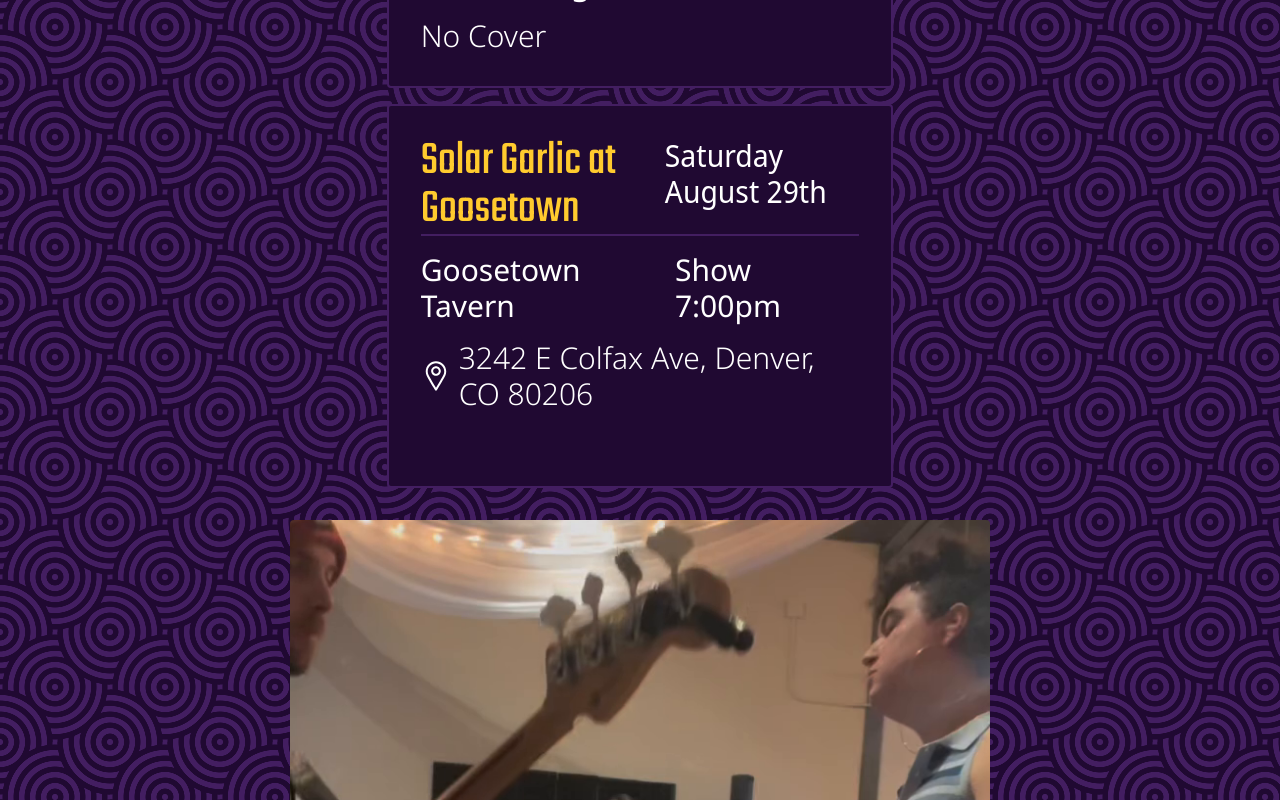
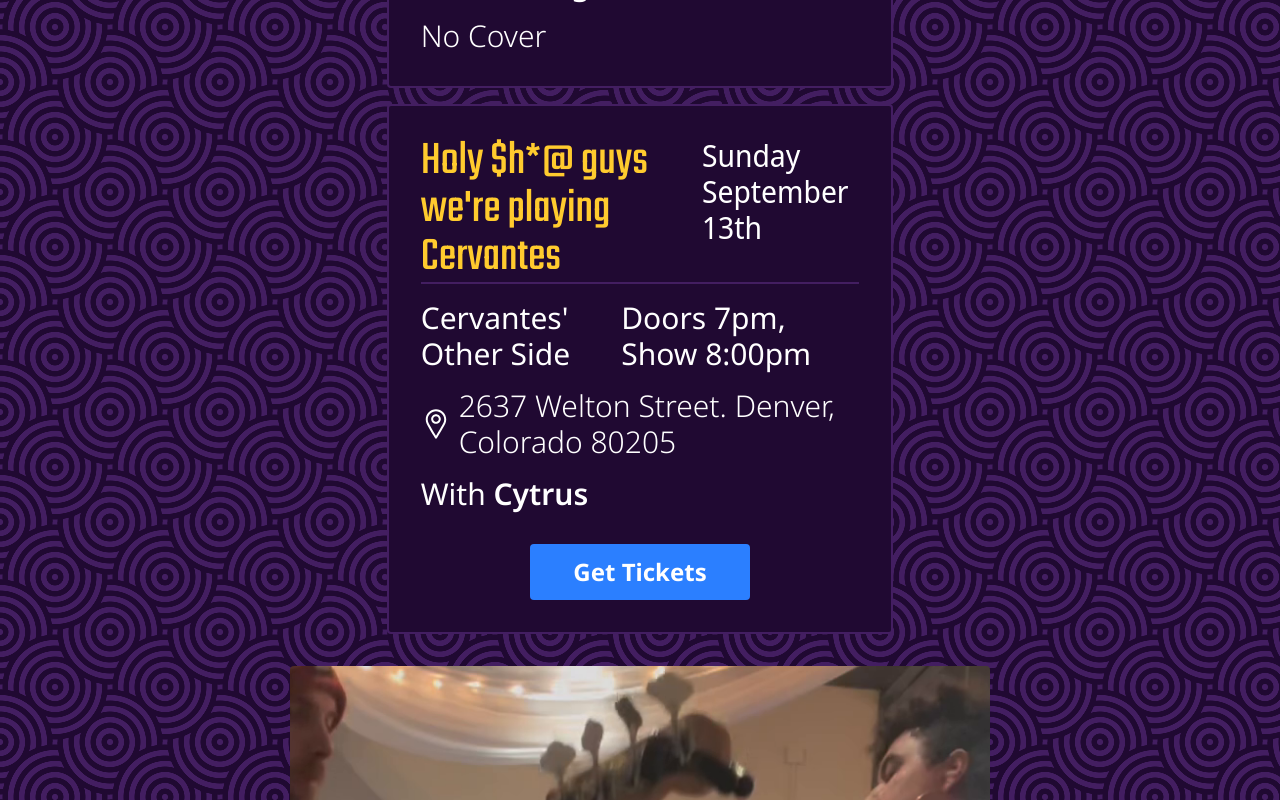
Before and after one commit to galbwe/solar-garlic-website, a Next.js app: page /events in a window 1280 px wide. Shown: the part 578-1378 px from the top of the page. Built offline with nearby package versions, Linux system fonts and the light colour scheme.

Commit message:
Add cervantes show to events

```diff
--- a/src/constants.ts
+++ b/src/constants.ts
@@ -38,15 +38,29 @@ export const EVENTS = [
   },
   {
     id: uuid4(),
-    title: "Solar Garlic at Goosetown",
-    venue: "Goosetown Tavern",
-    venueUrl: "https://goosetowntavern.com/",
-    address: "3242 E Colfax Ave, Denver, CO 80206",
+    title: "Holy $h*@ guys we're playing Cervantes",
+    venue: "Cervantes' Other Side",
+    venueUrl: "https://cervantesmasterpiece.com/",
+    address: "2637 Welton Street. Denver, Colorado 80205",
     addressUrl:
-      "https://www.google.com/maps/place/Goosetown+Tavern+BBQ/@39.7399862,-104.9511798,894m/data=!3m2!1e3!4b1!4m6!3m5!1s0x876c7eadbae6507f:0x7a0bab38d825e055!8m2!3d39.7399821!4d-104.9486049!16s%2Fg%2F1v3lqfr1!5m1!1e2?entry=ttu&g_ep=EgoyMDI2MDUxMi4wIKXMDSoASAFQAw%3D%3D",
-    // bands: [],
-    show: "2026-08-30T01:00:00",
+      "https://www.google.com/maps/place/2637+Welton+St,+Denver,+CO+80205/@39.7545449,-104.9788457,894m/data=!3m2!1e3!4b1!4m6!3m5!1s0x876c7923f6552fb3:0x8e8ac5170e1b2bd5!8m2!3d39.7545449!4d-104.9788457!16s%2Fg%2F11bw406vzs!5m1!1e2?hl=en&entry=ttu&g_ep=EgoyMDI2MDUyNS4wIKXMDSoASAFQAw%3D%3D",
+    show: "2026-09-14T02:00:00",
+    doors: "2026-09-14T01:00:00",
+    bands: ["Cytrus"],
     timezone: "America/Denver",
+    ticketInfo: {
+      text: "<p>Buy from the venue<\p><br/><p>Alternatively, venmo $20 to Sabrina at @ssab_music with your first and last name. They will put you on the venue's will call list. You can avoid paying a bunch of fees this way.<\p>",
+      links: [
+        {
+          text: "Buy from the venue",
+          url: "https://www.etix.com/ticket/p/81538355/cytrus-wsolar-garlic-denver-cervantesother-side?language=en&amp;country=US&amp;searchType=organization",
+        },
+        {
+          text: "@ssab_music",
+          url: "https://account.venmo.com/u/ssab_music",
+        },
+      ],
+    },
   },
 ];
 
```
